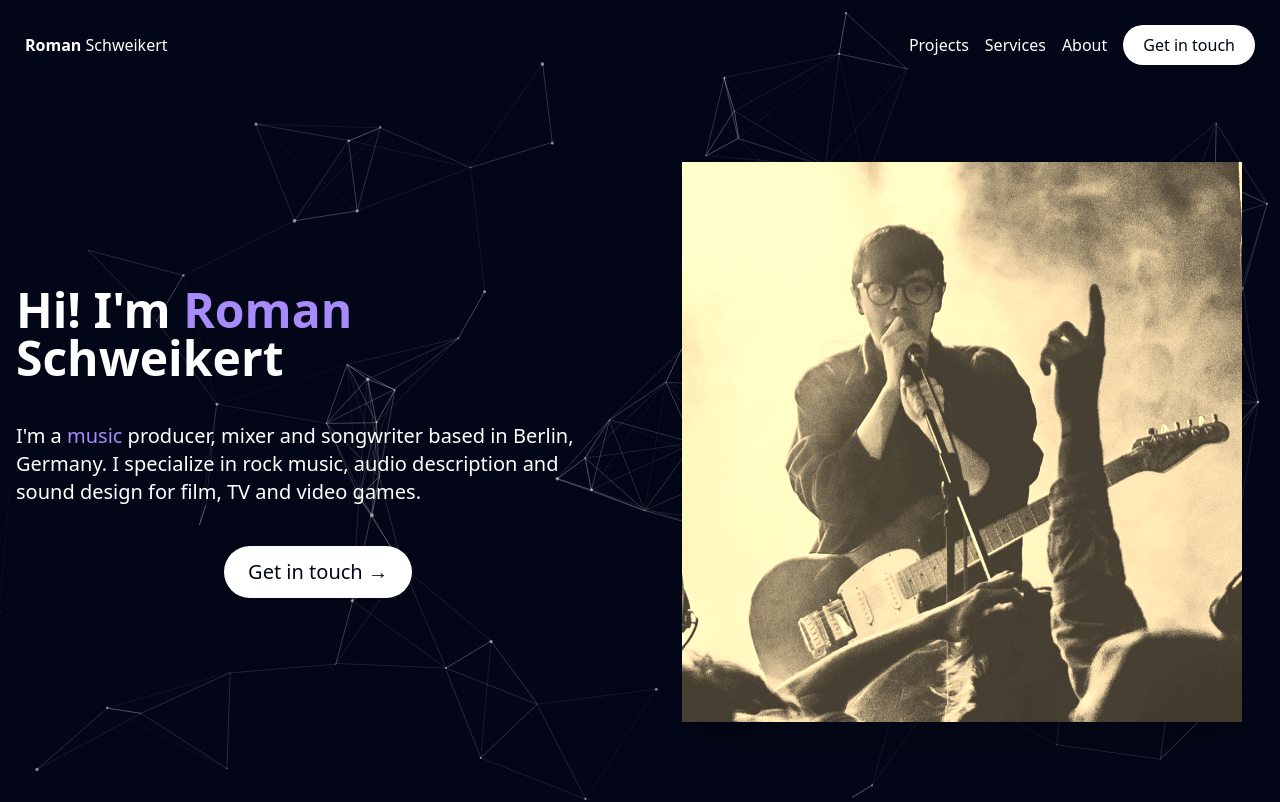
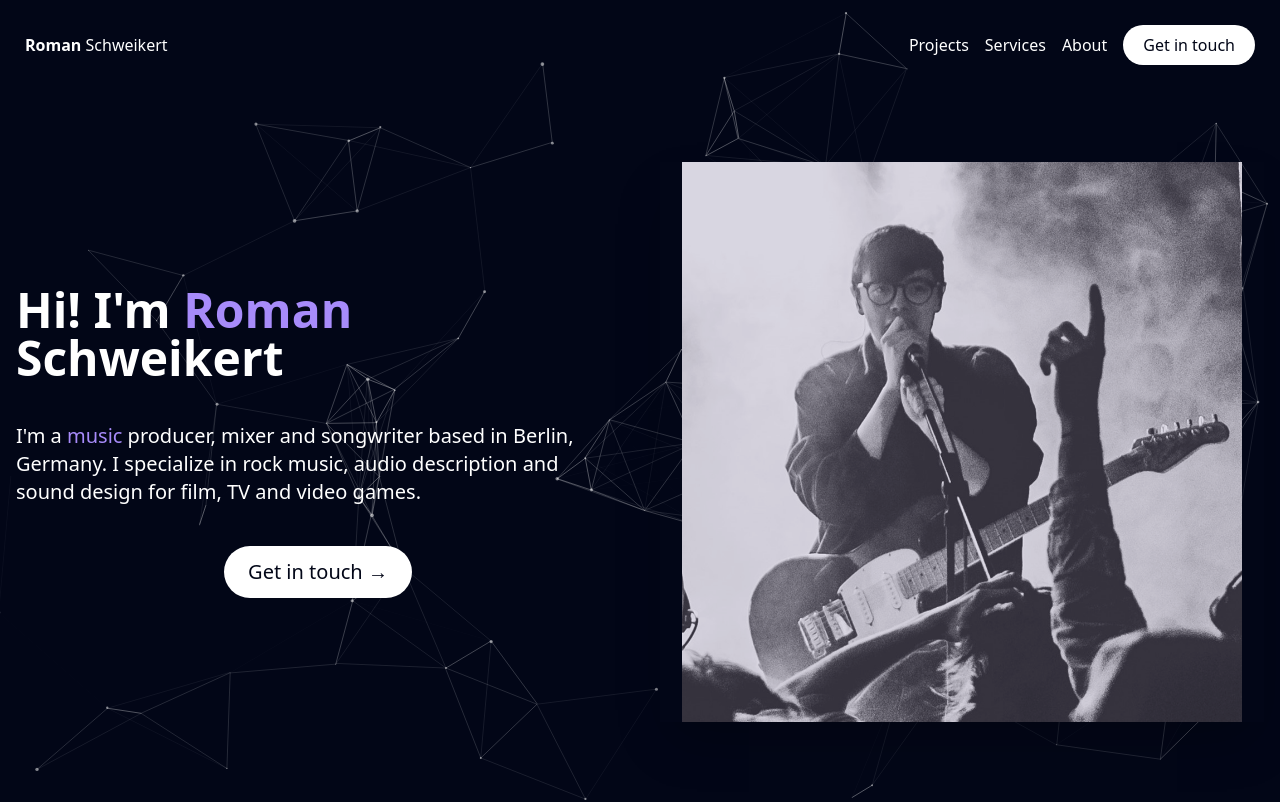
Before and after one commit to harryheck/mba-2024, a SvelteKit app: page / in a window 1280 px wide. Shown: the top 802 px of the page. Built offline with nearby package versions, Linux system fonts and the light colour scheme.

Commit message:
removed sepia

```diff
--- a/src/components/Main.svelte
+++ b/src/components/Main.svelte
@@ -37,7 +37,7 @@
             </div>
             <div class="relative shadow-2xl grid place-items-center">
                 <img src={"images/rsprofile.png"} alt="Roman Schweikert"
-                    class="object-cover z-[2] max-h-[70vh] sepia"
+                    class="object-cover z-[2] max-h-[70vh]"
                 />
             </div>
     </section>
```
